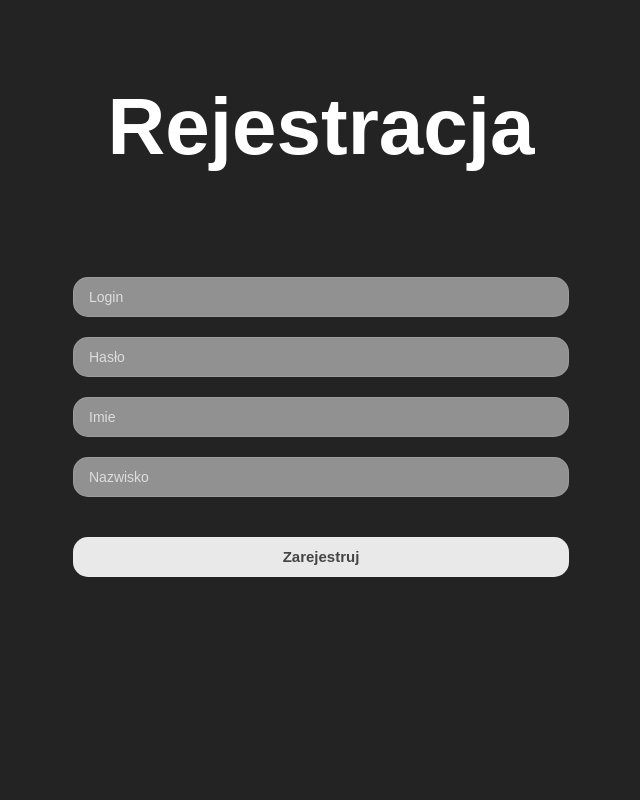
After one commit to matikwe/SI-projekt, a PHP site: page /views/registration.php in a window 1280 px wide. The commit adds this page. Shown: the whole page, without its empty margins (319-959 px from the left). Run offline with PHP 8.4, Linux system fonts and the light colour scheme.

Commit message:
M-log&rej

```diff
--- /dev/null
+++ b/actions/login.php
@@ -0,0 +1 @@
+<?php
--- /dev/null
+++ b/actions/registration.php
@@ -0,0 +1 @@
+<?php
--- a/index.php
+++ b/index.php
@@ -4,7 +4,7 @@ session_start();
 
 define('_ROOT_PATH', dirname(__FILE__));
 
-$actions = array('start'); //wpisywać stworzone podstrony
+$actions = array('start','login','registration'); //wpisywać stworzone podstrony
 $action = 'start'; //zaczyna od...
 
 if(array_key_exists('action', $_GET))
--- /dev/null
+++ b/style/style.css
@@ -0,0 +1,57 @@
+* {
+    box-sizing: border-box;
+    font-family: sans-serif;
+}
+body{
+    margin: 0;
+    padding: 0;
+    background-color: #232323;
+}
+.login {
+    background-color: #232323;
+    background-size: cover;
+    border-radius: 3px;
+    text-align: center;
+}
+.login .form {
+    padding: 15px 20px;
+}
+.login .form h2 {
+    color: #FFF;
+    text-align: center;
+    font-size: 500%;
+    padding-bottom: 3%;
+    font-weight: bold;
+}
+.login .form input {
+    width: 40%;
+
+    height: 40px;
+    margin-top: 20px;
+    background: rgba(255,255,255,.5);
+    border: 1px solid rgba(255,255,255,.1);
+    padding: 0 15px;
+    color: #FFF;
+    border-radius: 15px;
+    font-size: 14px;
+    display: block;
+    margin-left: 30%;
+}
+
+.login .form input:focus {
+    border: 1px solid rgba(255,255,255,.8);
+    outline: none;
+}
+::-webkit-input-placeholder {
+    color: #DDD;
+}
+.login .form input.submit {
+    background: rgba(255,255,255,.9);
+    color: #444;
+    font-size: 15px;
+    margin-top: 40px;
+    font-weight: bold;
+}
+.login .form input.submit:hover {
+    background-color: darkgrey; /*zmiana koloru*/
+}
--- /dev/null
+++ b/views/registration.php
@@ -0,0 +1,22 @@
+<html lang="pl-PL">
+<head>
+    <link rel="stylesheet" href="../style/style.css">
+    <title>Rejestracja</title>
+</head>
+<body>
+<div class="login">
+    <div class="form">
+        <h2>Rejestracja</h2>
+        <form action="index.php?action=registration" method="POST">
+            <label>
+                <input type="text" placeholder="Login">
+                <input type="password" placeholder="Hasło">
+                <input type="text" placeholder="Imie">
+                <input type="text" placeholder="Nazwisko">
+                <input type="submit" value="Zarejestruj" class="submit">
+            </label>
+        </form>
+    </div>
+</div>
+</body>
+</html>
```
Also changed, not shown: views/login.php (added, +20 -0 lines).
